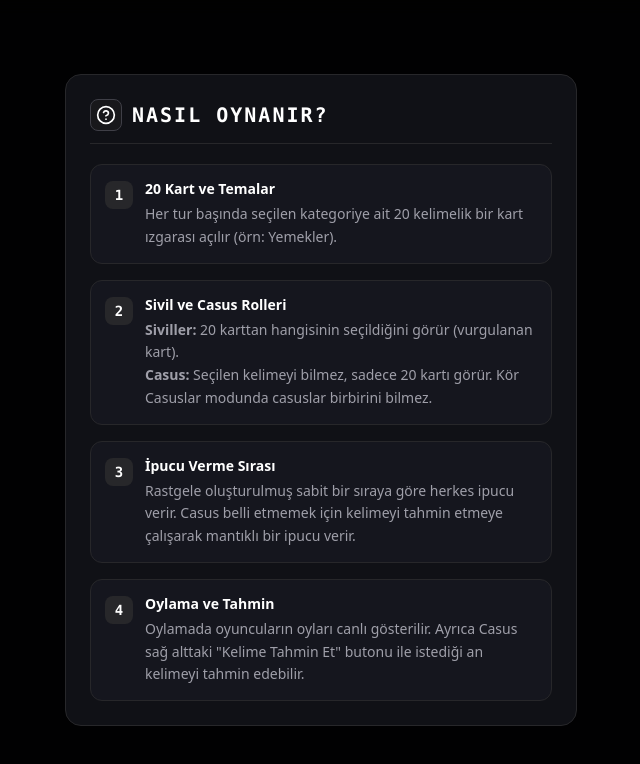
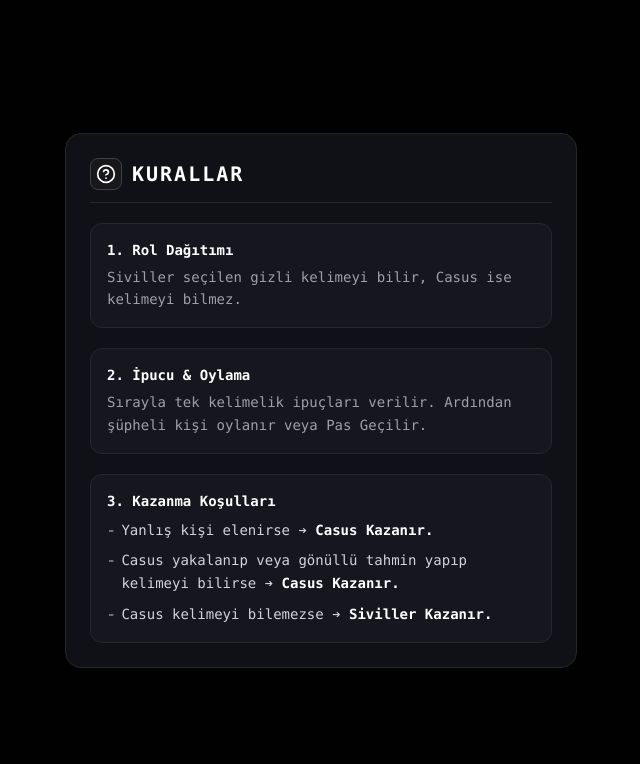
Before and after one commit to kingorot/spy, a React (Vite) app: page / in a window 1280 px wide. Both pictures are taken after a click on the button "Kurallar". Shown: the top 764 px of the page, without its empty margins (319-959 px from the left). Built offline with nearby package versions, Linux system fonts and the light colour scheme; no server answers; the HTML template or start-up script is replaced by a standard one.

Commit message:
Update RulesModal text according to exact user specifications

```diff
--- a/src/components/RulesModal.jsx
+++ b/src/components/RulesModal.jsx
@@ -5,7 +5,7 @@ import { sounds } from '../utils/audio';
 export default function RulesModal({ isOpen, onClose }) {
   if (!isOpen) return null;
 
-  const handleBackdropClick = (e) => {
+  const handleBackdropClick = () => {
     sounds.playClick();
     onClose();
   };
@@ -21,65 +21,54 @@ export default function RulesModal({ isOpen, onClose }) {
     >
       <div
         onClick={handleContentClick}
-        className="w-full max-w-lg bg-[#101116] border border-zinc-800 rounded-2xl p-6 shadow-2xl relative max-h-[90vh] overflow-y-auto cursor-default"
+        className="w-full max-w-lg bg-[#101116] border border-zinc-800 rounded-2xl p-6 shadow-2xl relative max-h-[90vh] overflow-y-auto cursor-default font-mono"
       >
         <div className="flex items-center gap-2.5 mb-5 border-b border-zinc-800 pb-3">
           <div className="w-8 h-8 rounded-lg bg-zinc-900 border border-zinc-700 flex items-center justify-center text-white">
             <HelpCircle className="w-5 h-5" />
           </div>
-          <h2 className="text-xl font-extrabold text-white tracking-widest font-mono">
-            NASIL OYNANIR?
+          <h2 className="text-xl font-extrabold text-white tracking-widest">
+            KURALLAR
           </h2>
         </div>
 
-        <div className="space-y-4 text-xs md:text-sm text-zinc-300">
-          <div className="flex gap-3 bg-[#15161e] p-3.5 rounded-xl border border-zinc-800">
-            <div className="w-7 h-7 rounded-lg bg-zinc-800 text-white flex items-center justify-center shrink-0 mt-0.5 font-bold font-mono">
-              1
-            </div>
-            <div>
-              <h3 className="font-bold text-white mb-1">20 Kart ve Temalar</h3>
-              <p className="text-zinc-400 leading-relaxed">
-                Her tur başında seçilen kategoriye ait 20 kelimelik bir kart ızgarası açılır (örn: Yemekler).
-              </p>
-            </div>
+        <div className="space-y-5 text-xs md:text-sm text-zinc-300 text-left leading-relaxed">
+          <div className="bg-[#15161e] p-4 rounded-xl border border-zinc-800">
+            <h3 className="font-extrabold text-white text-sm mb-1.5">
+              1. Rol Dağıtımı
+            </h3>
+            <p className="text-zinc-400">
+              Siviller seçilen gizli kelimeyi bilir, Casus ise kelimeyi bilmez.
+            </p>
           </div>
 
-          <div className="flex gap-3 bg-[#15161e] p-3.5 rounded-xl border border-zinc-800">
-            <div className="w-7 h-7 rounded-lg bg-zinc-800 text-white flex items-center justify-center shrink-0 mt-0.5 font-bold font-mono">
-              2
-            </div>
-            <div>
-              <h3 className="font-bold text-white mb-1">Sivil ve Casus Rolleri</h3>
-              <p className="text-zinc-400 leading-relaxed">
-                <strong>Siviller:</strong> 20 karttan hangisinin seçildiğini görür (vurgulanan kart).<br/>
-                <strong>Casus:</strong> Seçilen kelimeyi bilmez, sadece 20 kartı görür. Kör Casuslar modunda casuslar birbirini bilmez.
-              </p>
-            </div>
+          <div className="bg-[#15161e] p-4 rounded-xl border border-zinc-800">
+            <h3 className="font-extrabold text-white text-sm mb-1.5">
+              2. İpucu & Oylama
+            </h3>
+            <p className="text-zinc-400">
+              Sırayla tek kelimelik ipuçları verilir. Ardından şüpheli kişi oylanır veya Pas Geçilir.
+            </p>
           </div>
 
-          <div className="flex gap-3 bg-[#15161e] p-3.5 rounded-xl border border-zinc-800">
-            <div className="w-7 h-7 rounded-lg bg-zinc-800 text-white flex items-center justify-center shrink-0 mt-0.5 font-bold font-mono">
-              3
-            </div>
-            <div>
-              <h3 className="font-bold text-white mb-1">İpucu Verme Sırası</h3>
-              <p className="text-zinc-400 leading-relaxed">
-                Rastgele oluşturulmuş sabit bir sıraya göre herkes ipucu verir. Casus belli etmemek için kelimeyi tahmin etmeye çalışarak mantıklı bir ipucu verir.
-              </p>
-            </div>
-          </div>
-
-          <div className="flex gap-3 bg-[#15161e] p-3.5 rounded-xl border border-zinc-800">
-            <div className="w-7 h-7 rounded-lg bg-zinc-800 text-white flex items-center justify-center shrink-0 mt-0.5 font-bold font-mono">
-              4
-            </div>
-            <div>
-              <h3 className="font-bold text-white mb-1">Oylama ve Tahmin</h3>
-              <p className="text-zinc-400 leading-relaxed">
-                Oylamada oyuncuların oyları canlı gösterilir. Ayrıca Casus sağ alttaki "Kelime Tahmin Et" butonu ile istediği an kelimeyi tahmin edebilir.
-              </p>
-            </div>
+          <div className="bg-[#15161e] p-4 rounded-xl border border-zinc-800">
+            <h3 className="font-extrabold text-white text-sm mb-2">
+              3. Kazanma Koşulları
+            </h3>
+            <ul className="space-y-2 text-zinc-300">
+              <li className="flex items-start gap-1.5">
+                <span className="text-zinc-500 font-bold">-</span>
+                <span>Yanlış kişi elenirse ➔ <strong className="text-white">Casus Kazanır.</strong></span>
+              </li>
+              <li className="flex items-start gap-1.5">
+                <span className="text-zinc-500 font-bold">-</span>
+                <span>Casus yakalanıp veya gönüllü tahmin yapıp kelimeyi bilirse ➔ <strong className="text-white">Casus Kazanır.</strong></span>
+              </li>
+              <li className="flex items-start gap-1.5">
+                <span className="text-zinc-500 font-bold">-</span>
+                <span>Casus kelimeyi bilemezse ➔ <strong className="text-white">Siviller Kazanır.</strong></span>
+              </li>
+            </ul>
           </div>
         </div>
       </div>
```
